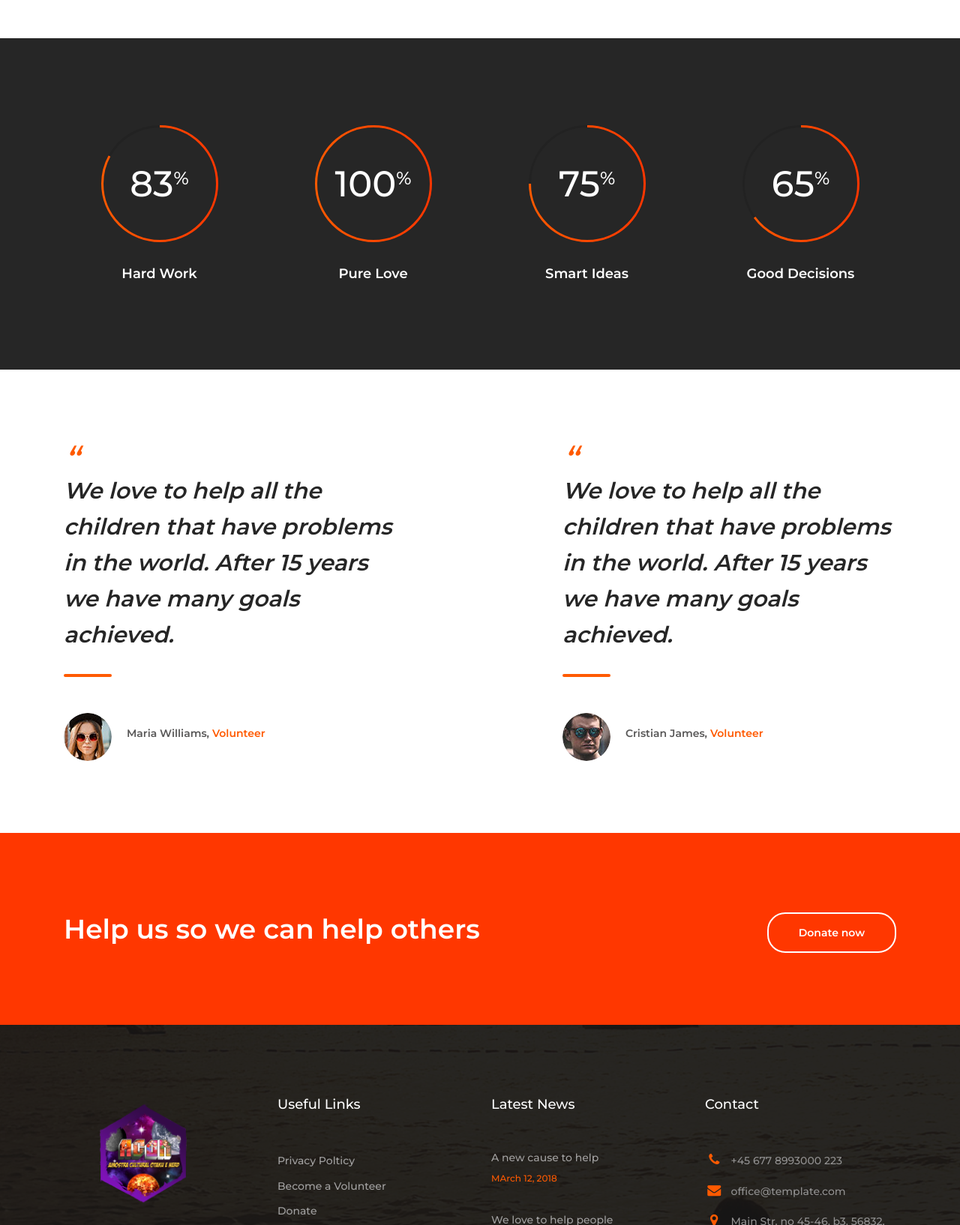
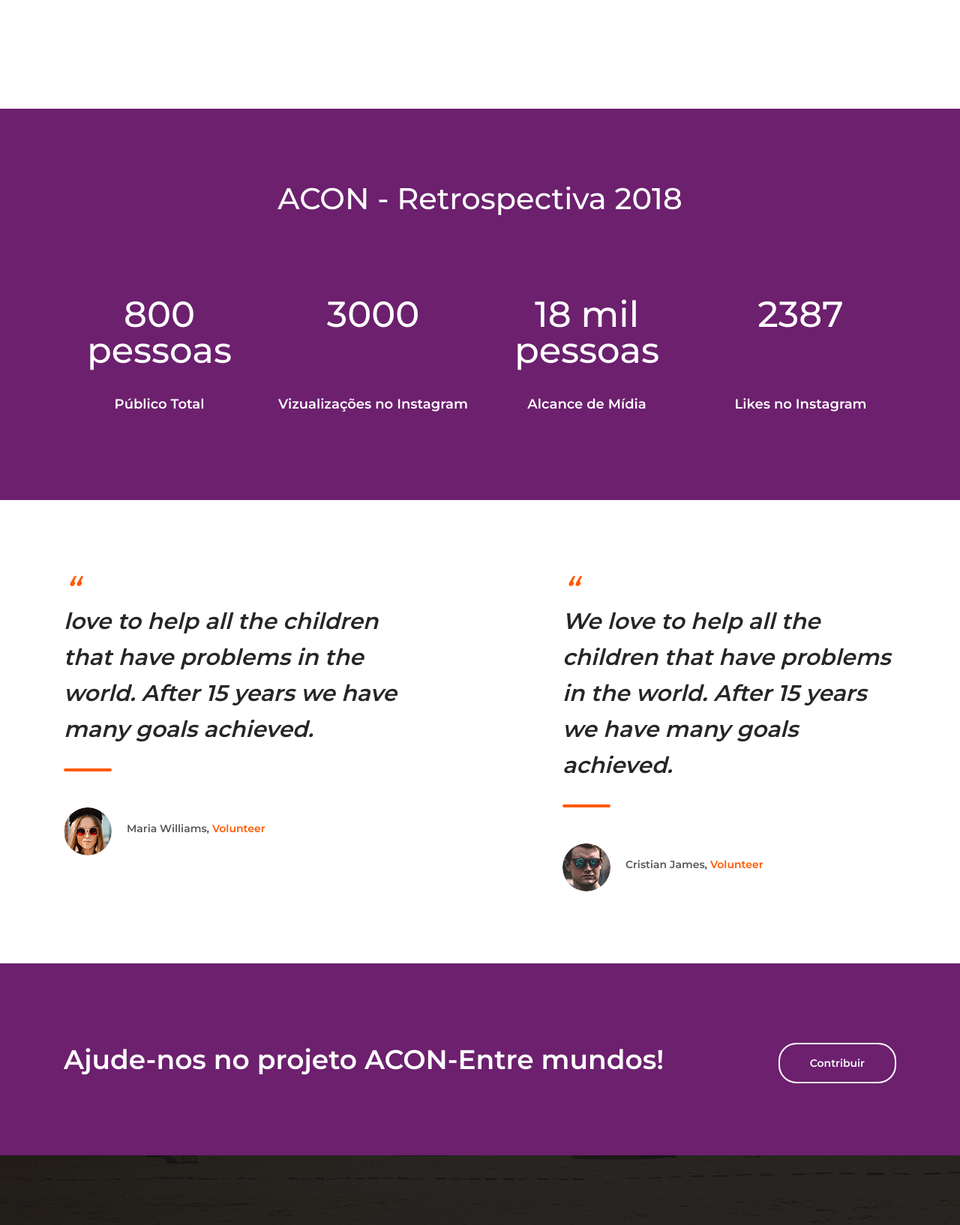
Before and after one commit to kepry/fantabob, a PHP site: page /about.html in a window 1280 px wide. Shown: the part 973-2607 px from the top of the page at 75% size. Run offline with PHP 8.4, Linux system fonts and the light colour scheme.

Commit message:
about 1.0
algumas mudanças basicas

```diff
--- a/about.html
+++ b/about.html
@@ -1,8 +1,12 @@
 <!DOCTYPE html>
-<html lang="en">
+<html lang="pt-br">
+
 <head>
     <link rel="icon" href="images/icone.ico" type="image/x-icon" />
     <title>ACON - Entre Mundos!</title>
+
+    <link rel="stylesheet" href="https://stackpath.bootstrapcdn.com/bootstrap/4.3.1/css/bootstrap.min.css" integrity="sha384-ggOyR0iXCbMQv3Xipma34MD+dH/1fQ784/j6cY/iJTQUOhcWr7x9JvoRxT2MZw1T" crossorigin="anonymous">
+
 
     <!-- Required meta tags -->
     <meta charset="utf-8">
@@ -26,7 +30,9 @@
     <!-- Styles -->
     <link rel="stylesheet" href="style.css">
 </head>
+
 <body class="single-page about-page">
+
     <header class="site-header">
         <div class="top-header-bar">
             <div class="container">
@@ -55,9 +61,10 @@
                 <div class="row">
                     <div class="col-12 d-flex flex-wrap justify-content-between align-items-center">
                         <div class="site-branding d-flex align-items-center">
-                        <a class="d-block" href="index.html" rel="home"><img class="d-block" src="images/acon.png"  width="180px" height="80px" alt="logo"></a>
+                            <a class="d-block" href="index.html" rel="home"><img class="d-block" src="images/acon.png" width="180px" height="80px" alt="logo"></a>
                         </div><!-- .site-branding -->
 
+                        <!--Ligação entre as paginas-->
                         <nav class="site-navigation d-flex justify-content-end align-items-center">
                             <ul class="d-flex flex-column flex-lg-row justify-content-lg-end align-content-center">
                                 <li class="current-menu-item"><a href="index.html">Início</a></li>
@@ -68,7 +75,7 @@
                                 <li><a href="contact.html">Contato</a></li>
                             </ul>
                         </nav><!-- .site-navigation -->
-
+                        <!--Acaba aqui-->
                         <div class="hamburger-menu d-lg-none">
                             <span></span>
                             <span></span>
@@ -101,67 +108,110 @@
                         </header><!-- .entry-header -->
 
                         <div class="entry-content mt-5">
-                            <p>Lorem ipsum dolor sit amet, consectetur adipiscing elit. Mauris tempus vestib ulum mauris quis aliquam. Lorem ipsum dolor sit amet, consectetur adipiscing elit. Mauris tempus vestibulum mauris quis aliquam. Integer accumsan sodales odio, id tempus velit ullamcorper id. Quisque at erat eu libero consequat tempus. Quisque molestie convallis tempus. Ut semper purus metus, a euismod sapien sodales ac. Duis viverra eleifend fermentum.</p>
+                            <p>A ACON – Amostra Cultural Otaku e Nerd é um evento de Cultura Pop e Geek, idealizado em 2017 por um aluno de Ciência da Computação do Instituto Federal – Campus Maracanaú, fã de animação, games, quadrinhos e tecnologia.
+
+                                Um evento realizado de Fãs para Fãs, com o objetivo de criar um espaço inovador que pretende divertir e socializar pessoas com os mesmos gostos e desejos.
+
+                                O evento promoverá shows culturais, palestras, minicursos e oficinas voltadas ao mundo geek, e visando uma nova experiência com uma abordagem técnica, educacional e inovadora dos participantes. Serão apresentados Workshops por profissionais que possibilitarão a interação com outros amantes dos temas em questão.
+
+                                ACON, um evento temático que aborda a cultura Pop oriental e ocidental, voltado para animes, desenhos animados, jogos, filmes, séries e mangás.</p>
                         </div><!-- .entry-content -->
 
                         <div class="entry-footer mt-5">
+                        <!--Continuar lendo desativado
                             <a href="#" class="btn gradient-bg mr-2">Continuar Lendo</a>
+                        -->
+
                         </div><!-- .entry-footer -->
+
                     </div><!-- .welcome-content -->
                 </div><!-- .col -->
-
                 <div class="col-12 col-lg-6 order-1 order-lg-2">
-                    <img src="images/sobreacon1.JPG" alt="welcome">
+                    <div id="carouselExampleIndicators" class="carousel slide" data-ride="carousel">
+                      <ol class="carousel-indicators">
+                        <li data-target="#carouselExampleIndicators" data-slide-to="0" class="active"></li>
+                        <li data-target="#carouselExampleIndicators" data-slide-to="1"></li>
+                        <li data-target="#carouselExampleIndicators" data-slide-to="2"></li>
+                      </ol>
+                    <div class="carousel-inner">
+                        <div class="carousel-item active">
+                          <img src="images/02.jpg" class="d-block w-100" alt="...">
+                        </div>
+                        <div class="carousel-item">
+                          <img src="images/_MG_1746.jpg" class="d-block w-100" alt="...">
+                        </div>
+                        <div class="carousel-item">
+                          <img src="images/_MG_1575.jpg" class="d-block w-100" alt="...">
+                        </div>
+                      </div>
+                      <a class="carousel-control-prev" href="#carouselExampleIndicators" role="button" data-slide="prev">
+                        <span class="carousel-control-prev-icon" aria-hidden="true"></span>
+                        <span class="sr-only">Previous</span>
+                      </a>
+                      <a class="carousel-control-next" href="#carouselExampleIndicators" role="button" data-slide="next">
+                        <span class="carousel-control-next-icon" aria-hidden="true"></span>
+                        <span class="sr-only">Next</span>
+                      </a>
+                    </div>
                 </div><!-- .col -->
             </div><!-- .row -->
         </div><!-- .container -->
     </div><!-- .home-page-icon-boxes -->
 
     <div class="about-stats">
+        <!-- Mundanças aqui-->
+        <div class="Acon-2018">
+            <h1>ACON - Retrospectiva 2018</h1>
+        </div>
         <div class="container">
             <div class="row">
                 <div class="col-12 col-sm-6 col-lg-3">
                     <div class="circular-progress-bar">
-                        <div class="circle" id="loader_1">
-                            <strong class="d-flex justify-content-center"></strong>
+                        <div class="circle">
+                            <strong class="d-flex justify-content-center">800 pessoas</strong>
                         </div>
 
-                        <h3 class="entry-title">Hard Work</h3>
+                        <h3 class="entry-title">Público Total</h3>
                     </div>
                 </div>
 
+
+
                 <div class="col-12 col-sm-6 col-lg-3">
                     <div class="circular-progress-bar">
-                        <div class="circle" id="loader_2">
-                            <strong class="d-flex justify-content-center"></strong>
+                        <div class="circle">
+                            <strong class="d-flex justify-content-center">3000</strong>
                         </div>
 
-                        <h3 class="entry-title">Pure Love</h3>
+                        <h3 class="entry-title">Vizualizações no Instagram</h3>
                     </div>
                 </div>
 
+
                 <div class="col-12 col-sm-6 col-lg-3">
                     <div class="circular-progress-bar">
-                        <div class="circle" id="loader_3">
-                            <strong class="d-flex justify-content-center"></strong>
+                        <div class="circle">
+                            <strong class="d-flex justify-content-center">18 mil pessoas</strong>
                         </div>
 
-                        <h3 class="entry-title">Smart Ideas</h3>
+                        <h3 class="entry-title">Alcance de Mídia</h3>
                     </div>
                 </div>
 
+
                 <div class="col-12 col-sm-6 col-lg-3">
                     <div class="circular-progress-bar">
-                        <div class="circle" id="loader_4">
-                            <strong class="d-flex justify-content-center"></strong>
+                        <div class="circle">
+                            <strong class="d-flex justify-content-center">2387</strong>
                         </div>
 
-                        <h3 class="entry-title">Good Decisions</h3>
+                        <h3 class="entry-title">Likes no Instagram</h3>
                     </div>
                 </div>
             </div>
         </div>
     </div>
+
 
     <div class="about-testimonial">
         <div class="container">
@@ -169,7 +219,7 @@
                 <div class="col-12 col-md-6 col-lg-5">
                     <div class="testimonial-cont">
                         <div class="entry-content">
-                            <p>We love to help all the children that have problems in the world. After 15 years we have many goals achieved.</p>
+                            <p> love to help all the children that have problems in the world. After 15 years we have many goals achieved.</p>
                         </div>
 
                         <div class="entry-footer d-flex flex-wrap align-items-center mt-5">
@@ -201,39 +251,13 @@
         <div class="container">
             <div class="row">
                 <div class="col-12 d-flex flex-wrap justify-content-between align-items-center">
-                    <h2>Help us so we can help others</h2>
+                    <h2>Ajude-nos no projeto ACON-Entre mundos!</h2>
 
-                    <a class="btn orange-border" href="#">Donate now</a>
+                    <a class="btn orange-border" href="https://www.catarse.me/acon_ifce">Contribuir</a>
                 </div>
             </div>
         </div>
     </div>
-
-
-
-
-
-
-
-
-
-
-
-
-
-
-
-
-
-
-
-
-
-
-
-
-
-
 
     <footer class="site-footer">
         <div class="footer-widgets">
@@ -242,31 +266,31 @@
                     <div class="col-12 col-md-6 col-lg-3">
                         <div class="foot-about">
                             <h2><a class="foot-logo" href="index.html"><img src="images/LogoEntreMundos.png" height="150" alt=""></a></h2>
+                            <h2><a class="foot-logo" href="index.html"><img src="images/if02.png" height="100" alt=""></a></h2>
 
-                            <p>Lorem ipsum dolor sit amet, con sectetur adipiscing elit. Mauris temp us vestib ulum mauris.Lorem ipsum dolor sit amet, consectetur adipiscing elit. Mauris tempus vestib ulum mauris.Lorem ipsum dolo.</p>
 
                             <ul class="d-flex flex-wrap align-items-center">
                                 <li><a href="#"><i class="fa fa-pinterest-p"></i></a></li>
                                 <li><a href="#"><i class="fa fa-facebook"></i></a></li>
                                 <li><a href="#"><i class="fa fa-twitter"></i></a></li>
-                                <li><a href="#"><i class="fa fa-dribbble"></i></a></li>
-                                <li><a href="#"><i class="fa fa-behance"></i></a></li>
-                                <li><a href="#"><i class="fa fa-linkedin"></i></a></li>
+
+
+
                             </ul>
                         </div><!-- .foot-about -->
                     </div><!-- .col -->
 
                     <div class="col-12 col-md-6 col-lg-3 mt-5 mt-md-0">
-                        <h2>Useful Links</h2>
+                        <h2>Páginas</h2>
 
                         <ul>
-                            <li><a href="#">Privacy Polticy</a></li>
-                            <li><a href="#">Become  a Volunteer</a></li>
-                            <li><a href="#">Donate</a></li>
-                            <li><a href="#">Testimonials</a></li>
-                            <li><a href="#">Causes</a></li>
-                            <li><a href="#">Portfolio</a></li>
-                            <li><a href="#">News</a></li>
+                            <li><a href="index.html">Inicio</a></li>
+                            <li><a href="about.html">Sobre</a></li>
+                            <li><a href="causes.html">Cronograma</a></li>
+                            <li><a href="portfolio.html">Atrações</a></li>
+                            <li><a href="news.html">Editais</a></li>
+                            <li><a href="contact.html">Contato</a></li>
+                            <li><a href="login.html">Login</a></li>
                         </ul>
                     </div><!-- .col -->
 
@@ -298,18 +322,13 @@
                             <h2>Contact</h2>
 
                             <ul>
-                                <li><i class="fa fa-phone"></i><span>+45 677 8993000 223</span></li>
-                                <li><i class="fa fa-envelope"></i><span>office@template.com</span></li>
-                                <li><i class="fa fa-map-marker"></i><span>Main Str. no 45-46, b3, 56832, Los Angeles, CA</span></li>
+                                <li><i class="fa fa-phone"></i><span>(85) 98844-4394</span></li>
+                                <li><i class="fa fa-envelope"></i><span>acon.ifce@gmail.com</span></li>
+                                <li><i class="fa fa-map-marker"></i><span> IFCE Maracanaú - Av. Parque Central - Distrito Industrial, Maracanaú - CE, 61919-140</span></li>
                             </ul>
                         </div><!-- .foot-contact -->
 
-                        <div class="subscribe-form">
-                            <form class="d-flex flex-wrap align-items-center">
-                                <input type="email" placeholder="Your email">
-                                <input type="submit" value="send">
-                            </form><!-- .flex -->
-                        </div><!-- .search-widget -->
+
                     </div><!-- .col -->
                 </div><!-- .row -->
             </div><!-- .container -->
@@ -319,9 +338,13 @@
             <div class="container">
                 <div class="row">
                     <div class="col-12">
-                        <p class="m-0"><!-- Link back to Colorlib can't be removed. Template is licensed under CC BY 3.0. -->
-Copyright &copy;<script>document.write(new Date().getFullYear());</script> All rights reserved | This template is made with <i class="fa fa-heart-o" aria-hidden="true"></i> by <a href="https://colorlib.com" target="_blank">Colorlib</a>
-<!-- Link back to Colorlib can't be removed. Template is licensed under CC BY 3.0. --></p>
+                        <p class="m-0">
+                            <!-- Link back to Colorlib can't be removed. Template is licensed under CC BY 3.0. -->
+                            Copyright &copy;<script>
+                                document.write(new Date().getFullYear());
+                            </script> All rights reserved | This template is made with <i class="fa fa-heart-o" aria-hidden="true"></i> by <a href="https://colorlib.com" target="_blank">Colorlib</a>
+                            <!-- Link back to Colorlib can't be removed. Template is licensed under CC BY 3.0. -->
+                        </p>
                     </div><!-- .col-12 -->
                 </div><!-- .row -->
             </div><!-- .container -->
@@ -336,6 +359,9 @@ Copyright &copy;<script>document.write(new Date().getFullYear());</script> All r
     <script type='text/javascript' src='js/jquery.countTo.min.js'></script>
     <script type='text/javascript' src='js/jquery.barfiller.js'></script>
     <script type='text/javascript' src='js/custom.js'></script>
+    <script src="https://code.jquery.com/jquery-3.3.1.slim.min.js" integrity="sha384-q8i/X+965DzO0rT7abK41JStQIAqVgRVzpbzo5smXKp4YfRvH+8abtTE1Pi6jizo" crossorigin="anonymous"></script>
+    <script src="https://cdnjs.cloudflare.com/ajax/libs/popper.js/1.14.7/umd/popper.min.js" integrity="sha384-UO2eT0CpHqdSJQ6hJty5KVphtPhzWj9WO1clHTMGa3JDZwrnQq4sF86dIHNDz0W1" crossorigin="anonymous"></script>
+    <script src="https://stackpath.bootstrapcdn.com/bootstrap/4.3.1/js/bootstrap.min.js" integrity="sha384-JjSmVgyd0p3pXB1rRibZUAYoIIy6OrQ6VrjIEaFf/nJGzIxFDsf4x0xIM+B07jRM" crossorigin="anonymous"></script>
+</body>
 
-</body>
 </html>
--- a/style.css
+++ b/style.css
@@ -568,7 +568,8 @@ ul.tabs-nav .tab-nav.active {
     width: 156px;
     height: 156px;
     margin: 0 auto;
-}
+    }
+
 
 .circular-progress-bar .circle strong {
     position: absolute;
@@ -1151,7 +1152,7 @@ ul.tabs-nav .tab-nav.active {
 }
 
 .about-page .page-header {
-    background: url(images/about-bg.jpg) no-repeat center;
+    background:url(images/_MG_1569.jpg);
 }
 
 .about-page .welcome-wrap {
@@ -1170,7 +1171,9 @@ ul.tabs-nav .tab-nav.active {
 
 .about-page .welcome-content .entry-content {
     color: #929191;
-}
+
+}
+
 
 .about-page .welcome-wrap img {
     display: block;
@@ -1179,7 +1182,11 @@ ul.tabs-nav .tab-nav.active {
 
 .about-stats {
     padding: 96px 0;
-    background: #262626;
+    background-color:#6c206e;
+    clear: both;
+
+
+
 }
 
 .about-stats .circular-progress-bar .circle strong,
@@ -1257,7 +1264,7 @@ ul.tabs-nav .tab-nav.active {
 
 .help-us {
     padding: 70px 0 96px;
-    background: #ff3700;
+    background: #6c206e;
 }
 
 .help-us h2 {
@@ -2124,3 +2131,30 @@ ul.tabs-nav .tab-nav.active {
     background: #131212;
     text-align: center;
 }
+.Acon-2018 {
+    margin: auto;
+    position: relative;
+    padding-bottom: 24px;
+    font-size: 36px;
+    font-weight: 600;
+    color: white;
+        text-align: center;
+}
+
+
+
+.estatisticas {
+    color: white;
+
+    margin: 0 auto;
+
+    text-align: center;
+
+
+    }
+
+
+
+.pessoas {
+
+}
```
Also changed, not shown: css/bootstrap.css, images/aquiabestado.png (added), images/entremundos.png (renamed from images/LogoEntreMundos.png). Lines whose indentation alone changed are shown as unchanged.
